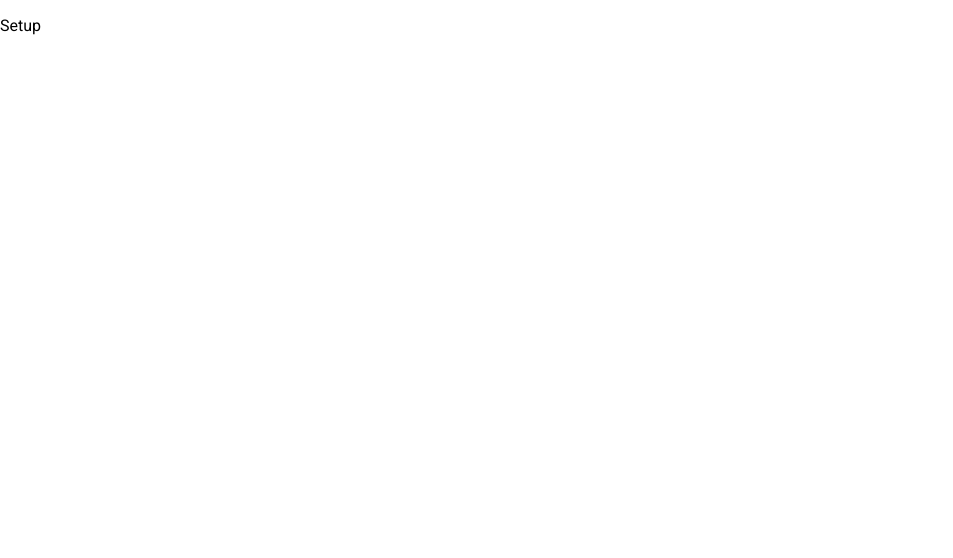
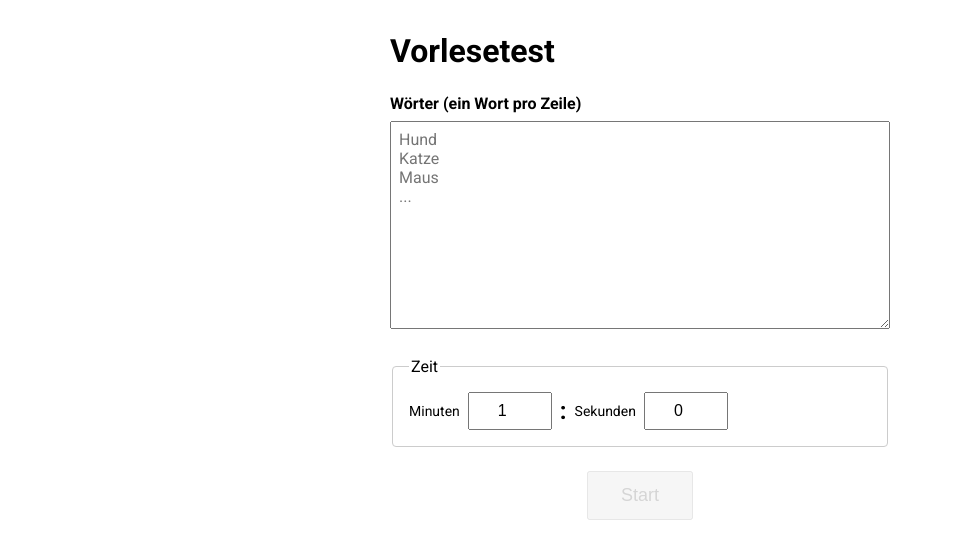
Before and after one commit to mkurte/vorlesetest, an Angular app: page /setup in a window 1280 px wide. Shown: the top 558 px of the page, without its empty margins (0-953 px from the left). Built offline with nearby package versions, Linux system fonts and the light colour scheme.

Commit message:
feat: setup page + necessary services

```diff
--- a/src/app/pages/setup/setup.html
+++ b/src/app/pages/setup/setup.html
@@ -1 +1,37 @@
-<p>Setup</p>
+<h1>Vorlesetest</h1>
+
+<label for="words">Wörter (ein Wort pro Zeile)</label>
+<textarea
+  id="words"
+  rows="10"
+  [ngModel]="vm().wordsInput.value"
+  (ngModelChange)="vm().wordsInput.onChange($event)"
+  placeholder="Hund&#10;Katze&#10;Maus&#10;..."
+></textarea>
+
+<fieldset>
+  <legend>Zeit</legend>
+  <div class="time-inputs">
+    <label for="minutes">Minuten</label>
+    <input
+      id="minutes"
+      type="number"
+      min="0"
+      max="59"
+      [ngModel]="vm().minutes.value"
+      (ngModelChange)="vm().minutes.onChange($event)"
+    />
+    <span aria-hidden="true">:</span>
+    <label for="seconds">Sekunden</label>
+    <input
+      id="seconds"
+      type="number"
+      min="0"
+      max="59"
+      [ngModel]="vm().seconds.value"
+      (ngModelChange)="vm().seconds.onChange($event)"
+    />
+  </div>
+</fieldset>
+
+<button type="button" [disabled]="!vm().canStart" (click)="vm().start()">Start</button>
--- a/src/app/pages/setup/setup.scss
+++ b/src/app/pages/setup/setup.scss
@@ -1,3 +1,67 @@
 :host {
   display: block;
+  max-width: 500px;
+  margin: 2rem auto;
+  padding: 0 1rem;
 }
+
+h1 {
+  margin-bottom: 1.5rem;
+}
+
+label[for='words'] {
+  display: block;
+  margin-bottom: 0.5rem;
+  font-weight: 600;
+}
+
+textarea {
+  width: 100%;
+  box-sizing: border-box;
+  padding: 0.5rem;
+  font-size: 1rem;
+  font-family: inherit;
+  resize: vertical;
+}
+
+fieldset {
+  margin-top: 1.5rem;
+  border: 1px solid #ccc;
+  border-radius: 4px;
+  padding: 1rem;
+}
+
+.time-inputs {
+  display: flex;
+  align-items: center;
+  gap: 0.5rem;
+
+  label {
+    font-size: 0.875rem;
+  }
+
+  input {
+    width: 4rem;
+    padding: 0.5rem;
+    font-size: 1rem;
+    text-align: center;
+  }
+
+  span {
+    font-size: 1.5rem;
+    font-weight: bold;
+  }
+}
+
+button {
+  display: block;
+  margin: 1.5rem auto 0;
+  padding: 0.75rem 2rem;
+  font-size: 1.125rem;
+  cursor: pointer;
+
+  &:disabled {
+    opacity: 0.5;
+    cursor: not-allowed;
+  }
+}
--- /dev/null
+++ b/src/app/pages/setup/setup.service.ts
@@ -0,0 +1,64 @@
+import { computed, inject, Injectable, signal } from '@angular/core';
+import { Router } from '@angular/router';
+import { ReadingTestService } from '../../services/reading-test.service';
+
+interface FormField<T> {
+  value: T;
+  onChange: (value: T) => void;
+}
+
+interface SetupViewModel {
+  wordsInput: FormField<string>;
+  minutes: FormField<number>;
+  seconds: FormField<number>;
+  canStart: boolean;
+  start: () => void;
+}
+
+const STORAGE_KEY = 'vorlesetest-words';
+
+@Injectable()
+export class SetupService {
+  private readonly router = inject(Router);
+  private readonly readingTestService = inject(ReadingTestService);
+
+  private readonly wordsInput = signal(localStorage.getItem(STORAGE_KEY) ?? '');
+  private readonly minutes = signal(1);
+  private readonly seconds = signal(0);
+
+  private readonly canStart = computed(() => {
+    const hasWords = this.wordsInput().trim().length > 0;
+    const hasTime = this.minutes() > 0 || this.seconds() > 0;
+    return hasWords && hasTime;
+  });
+
+  readonly viewModel = computed<SetupViewModel>(() => ({
+    wordsInput: {
+      value: this.wordsInput(),
+      onChange: (value: string) => this.wordsInput.set(value),
+    },
+    minutes: {
+      value: this.minutes(),
+      onChange: (value: number) => this.minutes.set(value),
+    },
+    seconds: {
+      value: this.seconds(),
+      onChange: (value: number) => this.seconds.set(value),
+    },
+    canStart: this.canStart(),
+    start: () => this.start(),
+  }));
+
+  private start(): void {
+    localStorage.setItem(STORAGE_KEY, this.wordsInput());
+
+    const words = this.wordsInput()
+      .split('\n')
+      .map((w) => w.trim())
+      .filter((w) => w.length > 0);
+
+    this.readingTestService.words.set(words);
+    this.readingTestService.totalSeconds.set(this.minutes() * 60 + this.seconds());
+    this.router.navigate(['/test']);
+  }
+}
--- a/src/app/pages/setup/setup.ts
+++ b/src/app/pages/setup/setup.ts
@@ -1,9 +1,15 @@
-import { Component, ChangeDetectionStrategy } from '@angular/core';
+import { Component, ChangeDetectionStrategy, inject } from '@angular/core';
+import { FormsModule } from '@angular/forms';
+import { SetupService } from './setup.service';
 
 @Component({
   selector: 'app-setup',
   templateUrl: './setup.html',
   styleUrl: './setup.scss',
   changeDetection: ChangeDetectionStrategy.OnPush,
+  imports: [FormsModule],
+  providers: [SetupService],
 })
-export class Setup {}
+export class Setup {
+  protected readonly vm = inject(SetupService).viewModel;
+}
--- /dev/null
+++ b/src/app/services/reading-test.service.ts
@@ -0,0 +1,7 @@
+import { Injectable, signal } from '@angular/core';
+
+@Injectable({ providedIn: 'root' })
+export class ReadingTestService {
+  readonly words = signal<string[]>([]);
+  readonly totalSeconds = signal(60);
+}
```
